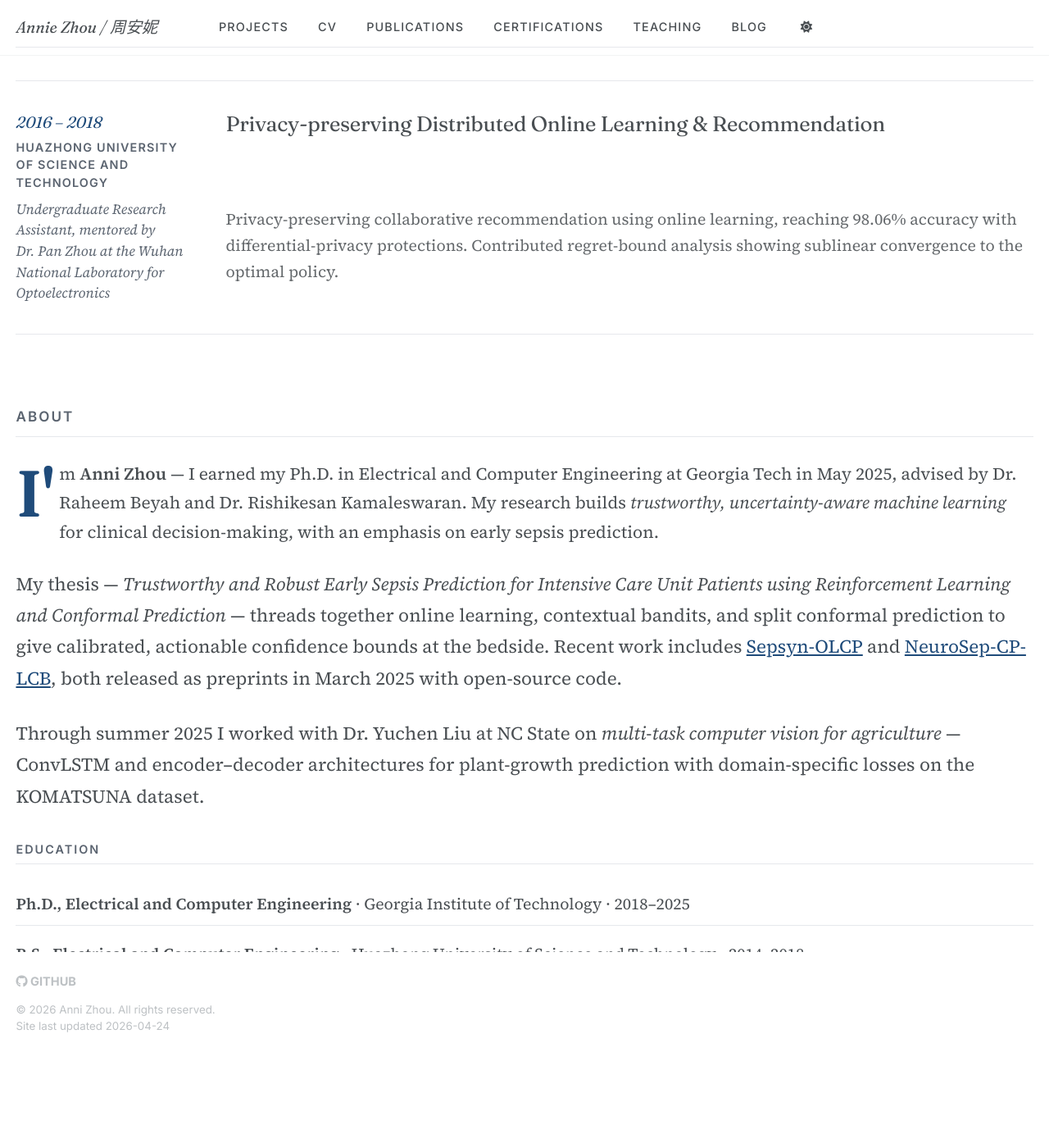
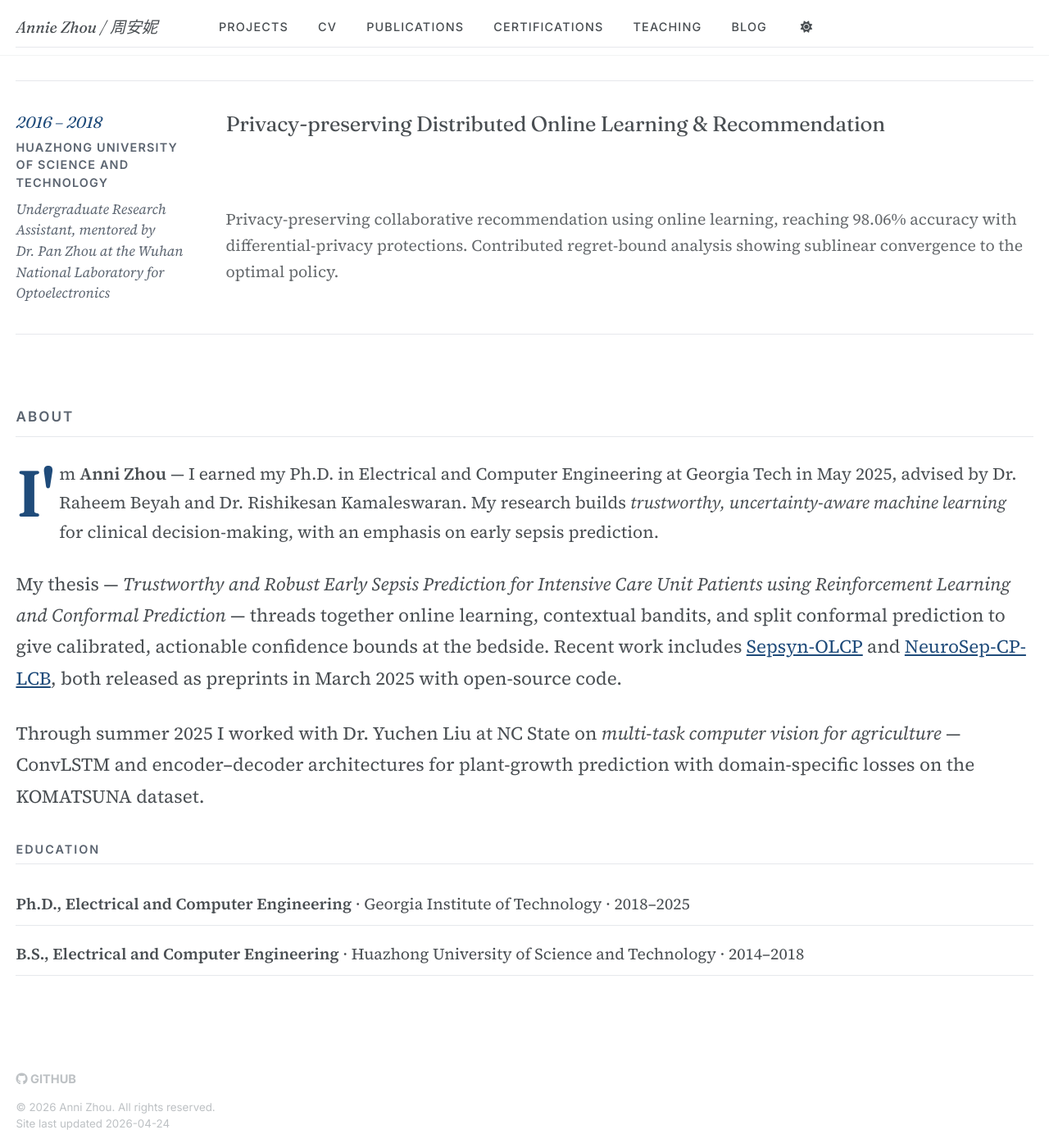
Before and after one commit to Annie983284450-1/Annie983284450-1.github.io, a Jekyll site: the page built from _pages/about.md, in a window 1280 px wide and 1400 px high, scrolled down 4243 px. Shown: the whole window at 82% size. Built offline with Jekyll 4.4.1, drawn with Linux system fonts in a browser that asks for light colours; some web fonts are replaced; before the commit the page ends 5523 px from its top, so only the background shows below that.

Commit message:
Fix footer overlapping page content
The template's .page__footer uses position: absolute; bottom: 0 paired
with a now-removed JS function that set body margin-bottom to push
content above the footer. Removing the JS without overriding the
absolute positioning caused the footer to render on top of the last
few lines of content (e.g. the second Education bullet on the home
page).

Override .page__footer in the refresh layer: position: static,
float: none, margin-top: auto. This uses normal flex-item positioning
so the body flex column already handles sticky-to-bottom correctly.

Co-Authored-By: Claude Opus 4.7 (1M context) <noreply@anthropic.com>

```diff
--- a/_sass/layout/_refresh.scss
+++ b/_sass/layout/_refresh.scss
@@ -726,9 +726,19 @@ body {
   padding-bottom: 0;
 }
 
-#main { flex: 1 0 auto; }
+#main, main { flex: 1 0 auto; }
 
-.page__footer { flex-shrink: 0; }
+/* Template's legacy footer uses position: absolute to work with a now-removed
+   JS margin-bumper. Override it back to normal flow so our flex column works. */
+.page__footer {
+  flex-shrink: 0;
+  position: static;
+  float: none;
+  margin-top: auto; /* push the footer to the bottom when content is short */
+  bottom: auto;
+  width: 100%;
+  clear: both;
+}
 
 /* ==========================================================================
    EDITORIAL LAYER
```
